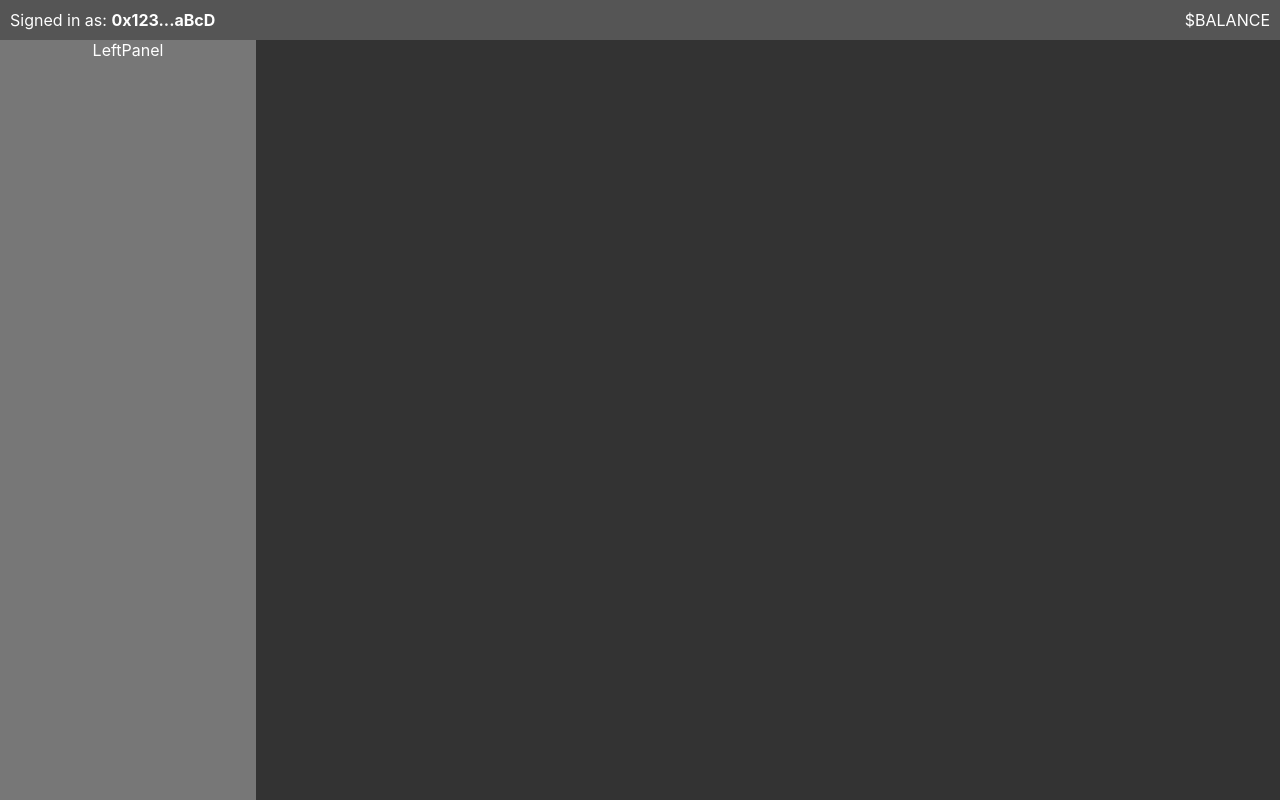
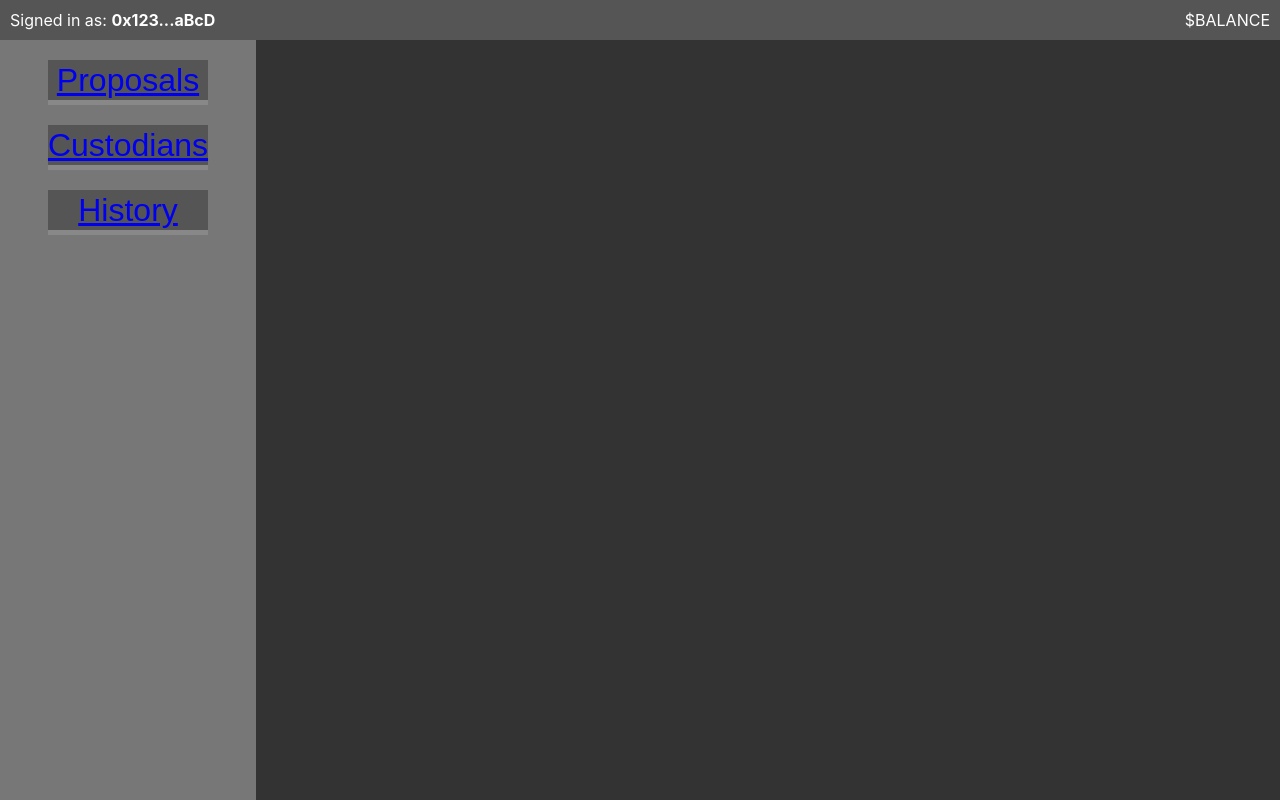
Before and after one commit to bradj00/multi-sig-wallet, a React (Create React App) app: page / in a window 1280 px wide. Built offline with nearby package versions, Linux system fonts and the light colour scheme.

Commit message:
more styling

```diff
--- a/package.json
+++ b/package.json
@@ -8,6 +8,7 @@
     "@testing-library/user-event": "^13.5.0",
     "react": "^17.0.2",
     "react-dom": "^17.0.2",
+    "react-router-dom": "^6.2.1",
     "react-scripts": "5.0.0",
     "web-vitals": "^2.1.4"
   },
--- a/src/App.js
+++ b/src/App.js
@@ -3,7 +3,6 @@ import './App.css';
 import ContractWalletBalance from './components/ContractWalletBalance';
 import LeftPanel from './components/LeftPanel';
 import Header from './components/Header';
-
 
 const Styles={
   container: {
@@ -38,6 +37,7 @@ const Styles={
 
 function App() {
   return (
+
     <div className="App" style={Styles.container}>
       <div style={Styles.header}>
         <Header />
--- /dev/null
+++ b/src/components/Custodians.jsx
@@ -0,0 +1,9 @@
+import React from 'react'
+
+const Custodians = () => {
+  return (
+    <div>Custodians</div>
+  )
+}
+
+export default Custodians
--- /dev/null
+++ b/src/components/History.jsx
@@ -0,0 +1,9 @@
+import React from 'react'
+
+const History = () => {
+  return (
+    <div>History</div>
+  )
+}
+
+export default History
--- a/src/components/LeftPanel.jsx
+++ b/src/components/LeftPanel.jsx
@@ -1,12 +1,27 @@
-import React from 'react'
-
+import React from 'react';
+import {
+  BrowserRouter as Router,
+  Routes,
+  Route,
+  Link
+} from "react-router-dom";
+import Proposals from './Proposals';
+import Custodians from './Custodians';
+import History from './History';
+import '../styles/styles.css'
 
 
 const LeftPanel = () => {
   return (
-    <div >
-        LeftPanel
+    <Router>
+    <div className="menu">
+    <ul>
+        <li> <Link to="/Proposals">Proposals</Link> </li>
+        <li> <Link to="/Custodians">Custodians</Link> </li>
+        <li> <Link to="/History">History</Link> </li>
+    </ul>
     </div>
+  </Router>
   )
 }
 
--- /dev/null
+++ b/src/components/Proposals.jsx
@@ -0,0 +1,9 @@
+import React from 'react'
+
+const Proposals = () => {
+  return (
+    <div>Proposals</div>
+  )
+}
+
+export default Proposals
--- /dev/null
+++ b/src/styles/styles.css
@@ -0,0 +1,22 @@
+ul {
+    list-style-type: none;
+    padding: 0;
+
+  }
+
+  .menu ul {
+
+    margin: 0;
+
+  }
+
+  .menu li {
+    margin-top: 20px;
+    background-color: #555;
+    font-family: sans-serif;
+    font-size: 2em;
+    line-height: 40px;
+    height: 40px;
+    border-bottom: 5px solid #888;
+
+  }
```
Also changed, not shown: 1 other file (tests, documents, lock files or other folders).
